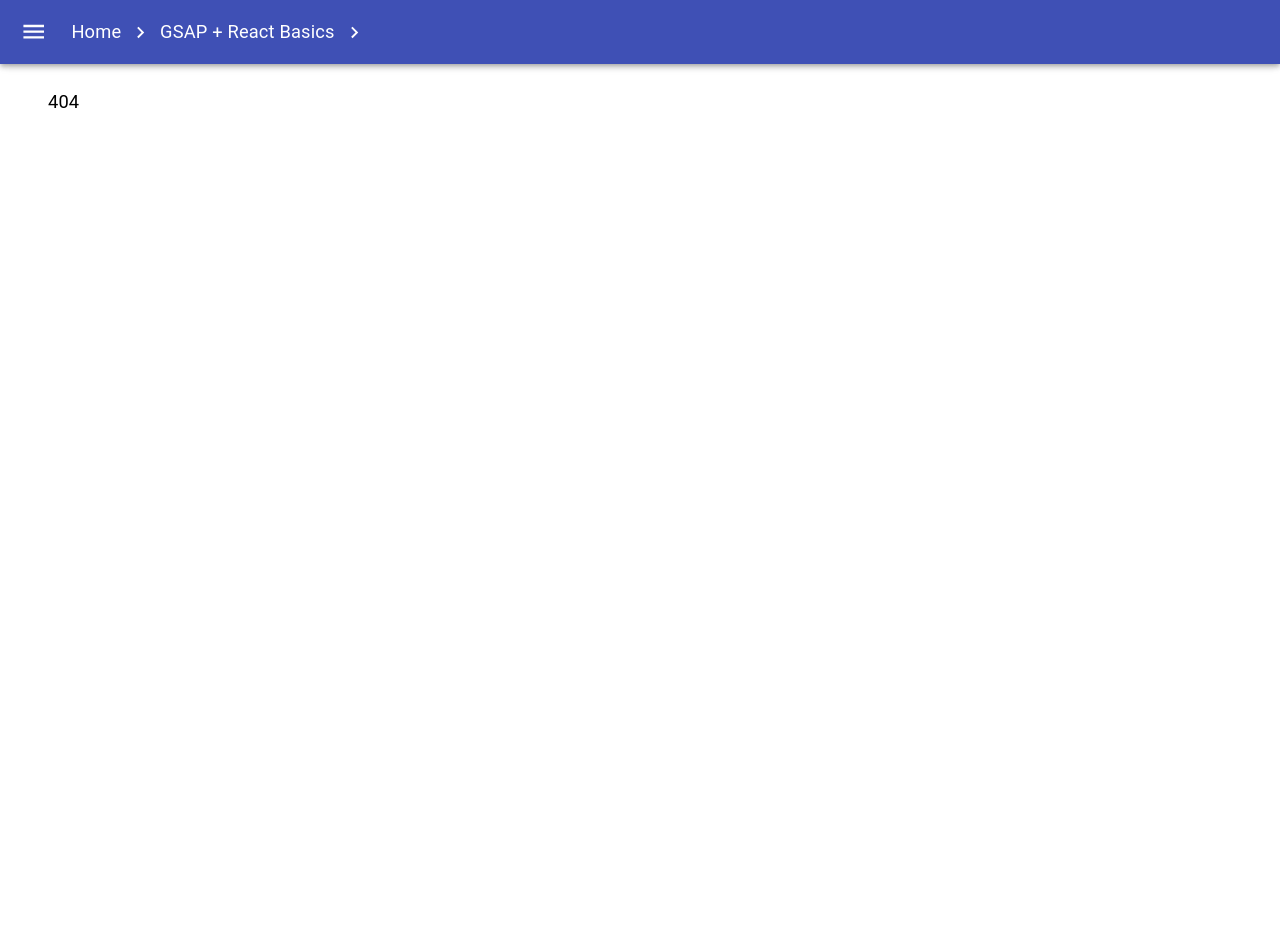
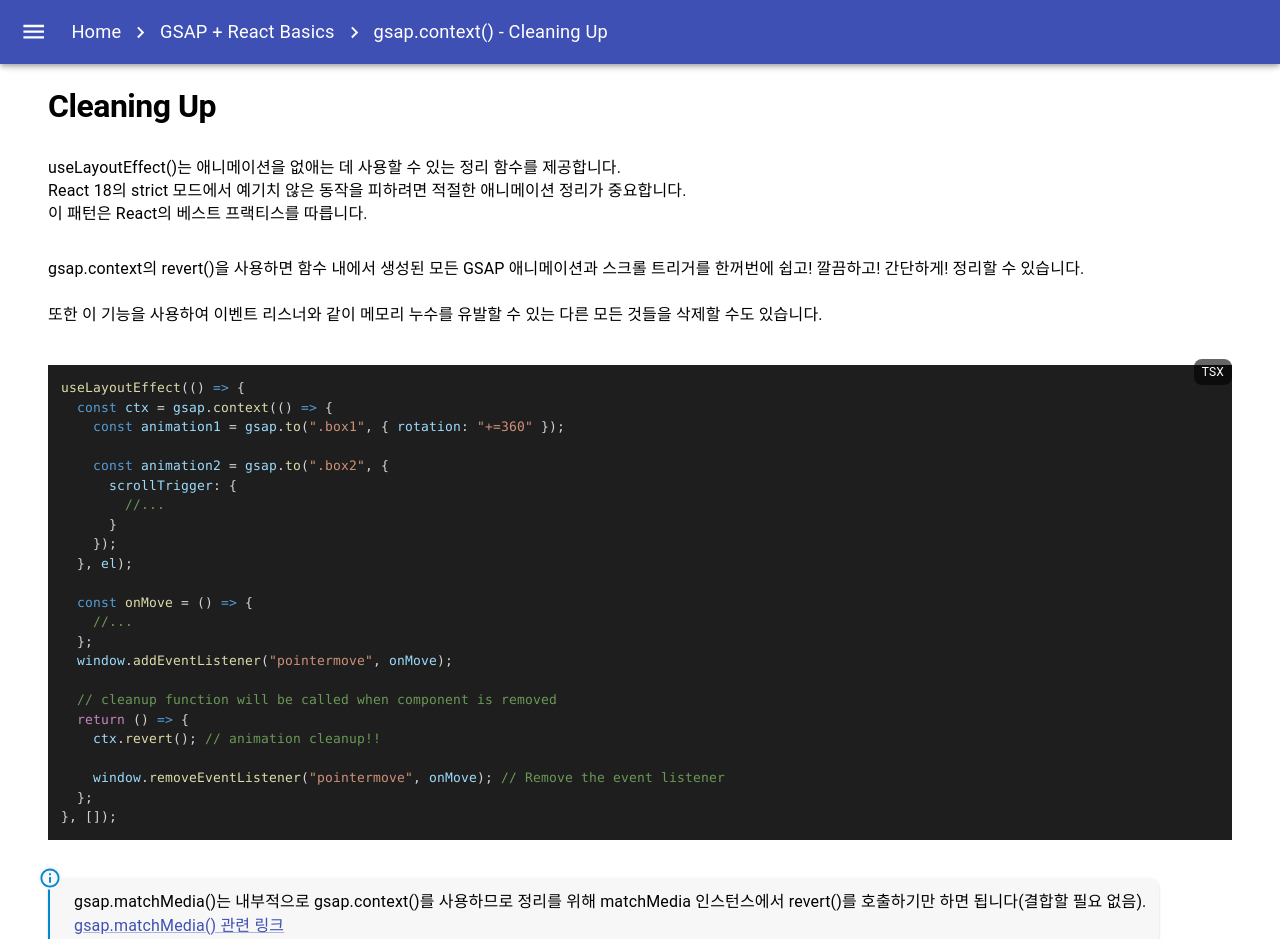
Before and after one commit to KKingmo/gsap-study, a React (Create React App) app: page /react-basics/5 in a window 1280 px wide. Before the commit this address had no page. Shown: the top 939 px of the page. Before the commit the page ends 800 px from the top, so only its background shows below. Built offline with nearby package versions, Linux system fonts and the light colour scheme.

Commit message:
Cleaning Up

```diff
--- a/src/App.tsx
+++ b/src/App.tsx
@@ -1,5 +1,4 @@
 import React, { ReactElement } from 'react';
-import { Container } from '@mui/material';
 import { RouteObject, useRoutes } from 'react-router-dom';
 import Layout from './layout';
 import Home from './pages';
@@ -48,6 +47,11 @@ export const MENU: MenuItem[] = [
 				name: 'gsap.context() is your best friend!',
 				element: <Pages />,
 			},
+			{
+				path: '/react-basics/5',
+				name: 'gsap.context() - Cleaning Up',
+				element: <Pages />,
+			},
 		],
 	},
 	// {
--- /dev/null
+++ b/src/components/react-basics/CleaningUp.tsx
@@ -0,0 +1,65 @@
+import { Box, Link, Typography } from '@mui/material';
+import CodeBlock from '../common/CodeBlock';
+import PageLayout from '../../layout/PageLayout';
+import InfoPaper from '../common/InfoPaper';
+
+const CODESTRING = [
+	`useLayoutEffect(() => {
+  const ctx = gsap.context(() => {
+    const animation1 = gsap.to(".box1", { rotation: "+=360" });
+
+    const animation2 = gsap.to(".box2", {
+      scrollTrigger: {
+        //...
+      }
+    });
+  }, el);
+
+  const onMove = () => {
+    //...
+  };
+  window.addEventListener("pointermove", onMove);
+
+  // cleanup function will be called when component is removed
+  return () => {
+    ctx.revert(); // animation cleanup!!
+
+    window.removeEventListener("pointermove", onMove); // Remove the event listener
+  };
+}, []);`,
+];
+
+const CleaningUp = () => {
+	return (
+		<PageLayout>
+			<Typography variant='h1'>Cleaning Up</Typography>
+			<Typography variant='body2'>
+				{`useLayoutEffect()는 애니메이션을 없애는 데 사용할 수 있는 정리 함수를 제공합니다.\nReact 18의 strict 모드에서 예기치 않은 동작을 피하려면 적절한 애니메이션 정리가 중요합니다.\n이 패턴은 React의 베스트 프랙티스를 따릅니다.`}
+			</Typography>
+			<Typography variant='body2'>
+				{`gsap.context의 revert()을 사용하면 함수 내에서 생성된 모든 GSAP 애니메이션과 스크롤 트리거를 한꺼번에 쉽고! 깔끔하고! 간단하게! 정리할 수 있습니다.\n\n또한 이 기능을 사용하여 이벤트 리스너와 같이 메모리 누수를 유발할 수 있는 다른 모든 것들을 삭제할 수도 있습니다.`}
+			</Typography>
+
+			<CodeBlock language='tsx' codeString={CODESTRING[0]} />
+			<InfoPaper>
+				{
+					'gsap.matchMedia()는 내부적으로 gsap.context()를 사용하므로 정리를 위해 matchMedia 인스턴스에서 revert()를 호출하기만 하면 됩니다(결합할 필요 없음).'
+				}
+				<Box>
+					<Link
+						target='_blank'
+						href='https://greensock.com/docs/v3/GSAP/gsap.matchMedia()'>
+						gsap.matchMedia() 관련 링크
+					</Link>
+				</Box>
+				<Box>
+					<Link target='_blank' href='https://greensock.com/docs/v3/GSAP/gsap.context()'>
+						gsap.context() 관련 링크
+					</Link>
+				</Box>
+			</InfoPaper>
+		</PageLayout>
+	);
+};
+
+export default CleaningUp;
--- a/src/components/react-basics/GsapContext.tsx
+++ b/src/components/react-basics/GsapContext.tsx
@@ -148,7 +148,7 @@ const GsapContext = () => {
 				</div>
 			</Comp>
 			<Typography variant='body2'>{`GSAP 관련 코드에서 ".my-class"와 같은 텍스트 선택자를 사용하여 요소를 지정하는 것은 각각의 애니메이션 대상 요소에 ref를 생성하는 것보다 훨씬 간편합니다.\n그래서 일반적으로 gsap.context() 내에서 스코프가 지정된 선택자를 사용하는 것을 권장합니다.\n\n그러나 중요한 예외 사항이 있습니다.\n바로 컴포넌트를 중첩하고 있고, 선택자가 자식 컴포넌트의 요소를 잡아내는 것을 방지하고 싶을 때입니다.\n\n이 예제에서는 메인 앱에서 두 가지 요소가 애니메이션되고 있습니다.\n하나는 스코프가 지정된 클래스 선택자로 지정된 박스이고, 다른 하나는 Ref로 지정된 원입니다.\n또한, 앱 안에는 또 다른 컴포넌트가 중첩되어 있습니다.\n이 중첩된 요소는 '.box'라는 클래스명을 가진 자식 요소도 가지고 있습니다.\n이 중첩된 박스 요소는 앱의 effect 애니메이션에 의해 대상으로 잡히는 것을 볼 수 있습니다.\n반면에, Ref로 지정된 중첩된 원은 애니메이션을 상속받지 않고 있습니다.`}</Typography>
-			<Typography variant='body2'>{`즉 Ref로 지정된 스코프에 해당하는 '.box'클래스만 대상으로 잡습니다.\n중첩된 요소까지 뒤져가면 '.box'클래스를 찾아 대상으로 잡지는 않는다는 점!`}</Typography>
+			<Typography variant='body2'>{`즉 Ref로 지정된 스코프에 해당하는 '.box'클래스만 대상으로 잡습니다.\n중첩된 요소까지 뒤져가면서 '.box'클래스를 찾아 대상으로 잡지는 않는다는 점!`}</Typography>
 			<CodeBlock language='tsx' codeString={CODESTRING[1]} />
 		</PageLayout>
 	);
--- a/src/pages/react-basics/Pages.tsx
+++ b/src/pages/react-basics/Pages.tsx
@@ -4,6 +4,7 @@ import AnimatingOnInteraction from '../../components/react-basics/AnimatingOnInt
 import TriggeringAnimationOnMount from '../../components/react-basics/TriggeringAnimationOnMount';
 import TargetingElementsWithRefs from '../../components/react-basics/TargetingElementsWithRefs';
 import GsapContext from '../../components/react-basics/GsapContext';
+import CleaningUp from '../../components/react-basics/CleaningUp';
 
 const Pages = () => {
 	const location = useLocation();
@@ -19,6 +20,8 @@ const Pages = () => {
 				return <TargetingElementsWithRefs />;
 			case '4':
 				return <GsapContext />;
+			case '5':
+				return <CleaningUp />;
 			default:
 				return <div>404</div>;
 		}
```
